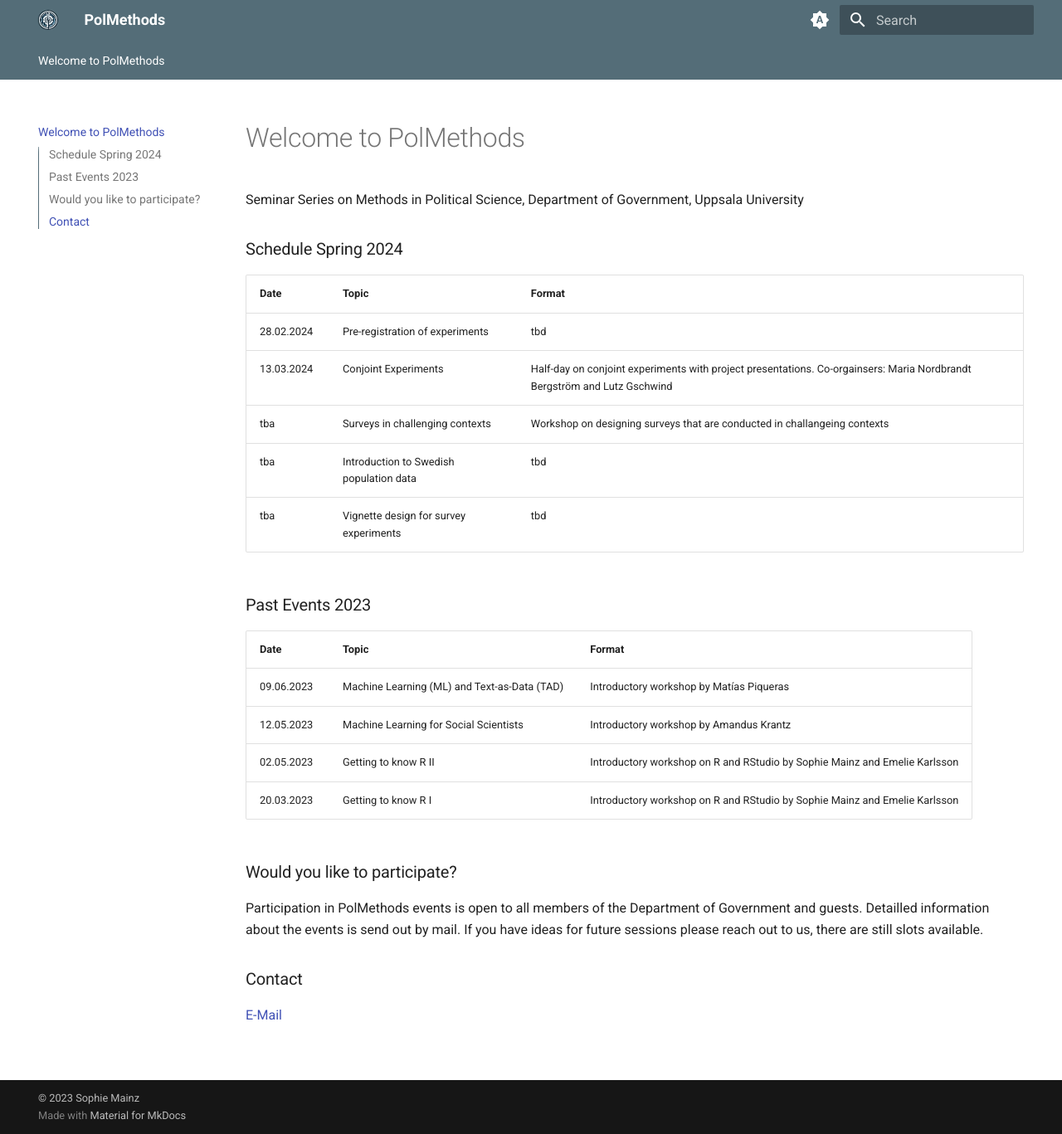
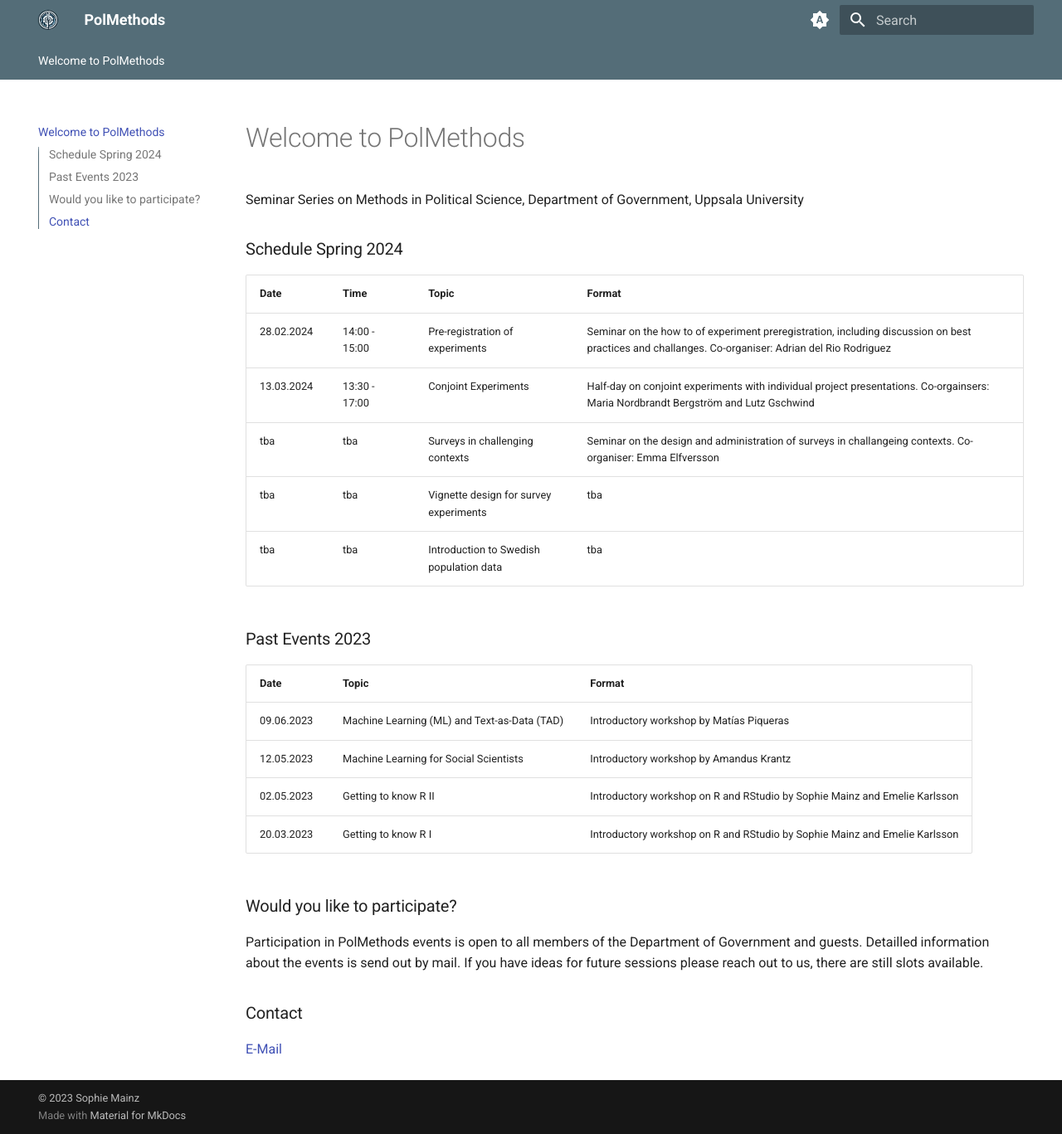
Before and after one commit to sophiemainz/polmethods-website, an MkDocs documentation site: the page built from docs/index.md, in a window 1280 px wide and 1367 px high. Shown: the whole window at 83% size. Built offline with MkDocs 1.6.1 and Material for MkDocs 9.7.7, drawn with Linux system fonts in a browser that asks for light colours.

Commit message:
adding time

```diff
--- a/docs/index.md
+++ b/docs/index.md
@@ -4,13 +4,14 @@ Seminar Series on Methods in Political Science, Department of Government, Uppsal
 
 ### Schedule Spring 2024
 
-| Date       | Topic        | Format                                  |
-|------------|-------------------|-----------------------------------------|
-| 28.02.2024 | Pre-registration of experiments | tbd    |
-| 13.03.2024 | Conjoint Experiments | Half-day on conjoint experiments with project presentations. Co-orgainsers: Maria Nordbrandt Bergström and Lutz Gschwind |
-| tba | Surveys in challenging contexts | Workshop on designing surveys that are conducted in challangeing contexts |
-| tba | Introduction to Swedish population data | tbd    |
-| tba | Vignette design for survey experiments | tbd    |
+| Date       | Time       | Topic        | Format                                  |
+|------------|------------|------------|--------------------------------------|
+| 28.02.2024 | 14:00 - 15:00| Pre-registration of experiments | Seminar on the how to of experiment preregistration, including discussion on best practices and challanges. Co-organiser: Adrian del Rio Rodriguez |
+| 13.03.2024 | 13:30 - 17:00 | Conjoint Experiments | Half-day on conjoint experiments with individual project presentations. Co-orgainsers: Maria Nordbrandt Bergström and Lutz Gschwind |
+| tba | tba | Surveys in challenging contexts | Seminar on the design and administration of surveys in challangeing contexts. Co-organiser: Emma Elfversson|
+| tba | tba | Vignette design for survey experiments | tba    |
+| tba | tba | Introduction to Swedish population data | tba    |
+
 
 
 ### Past Events 2023
```
